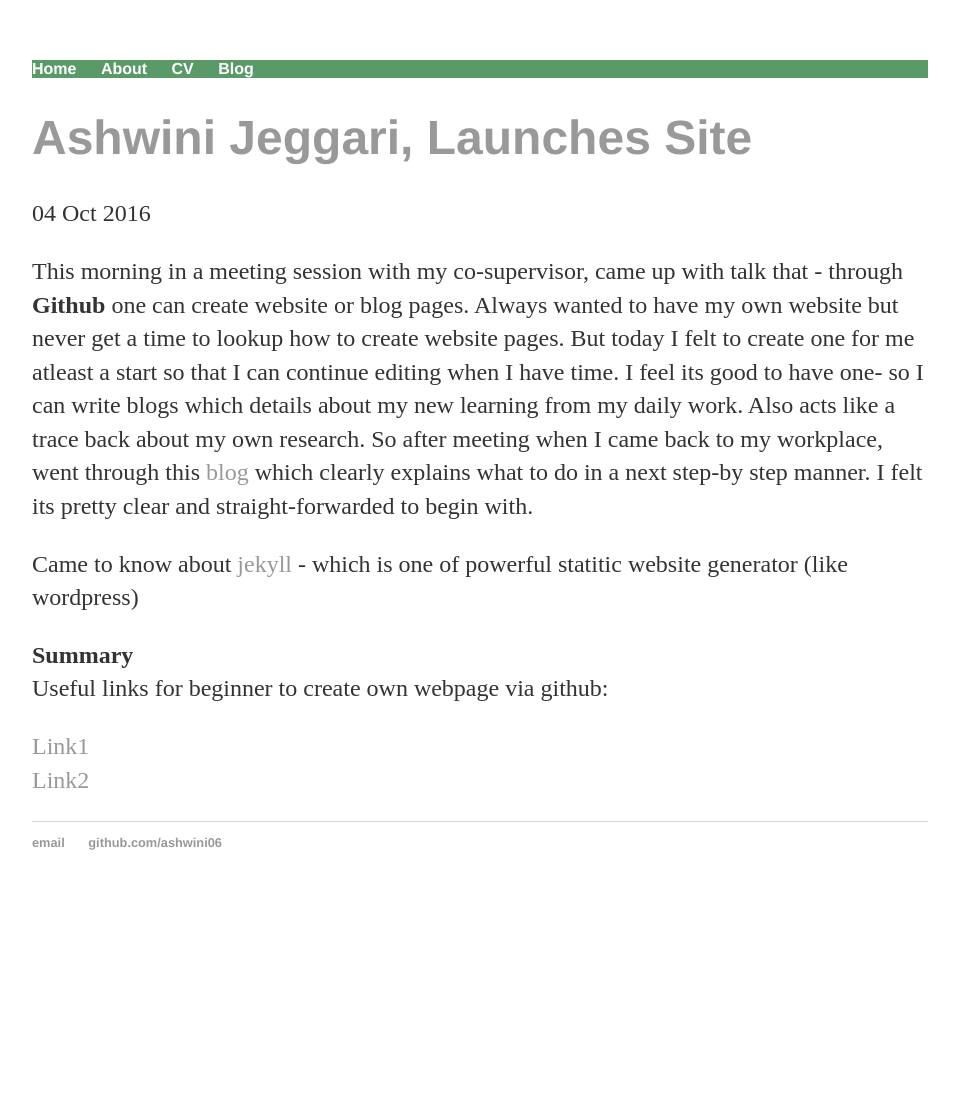
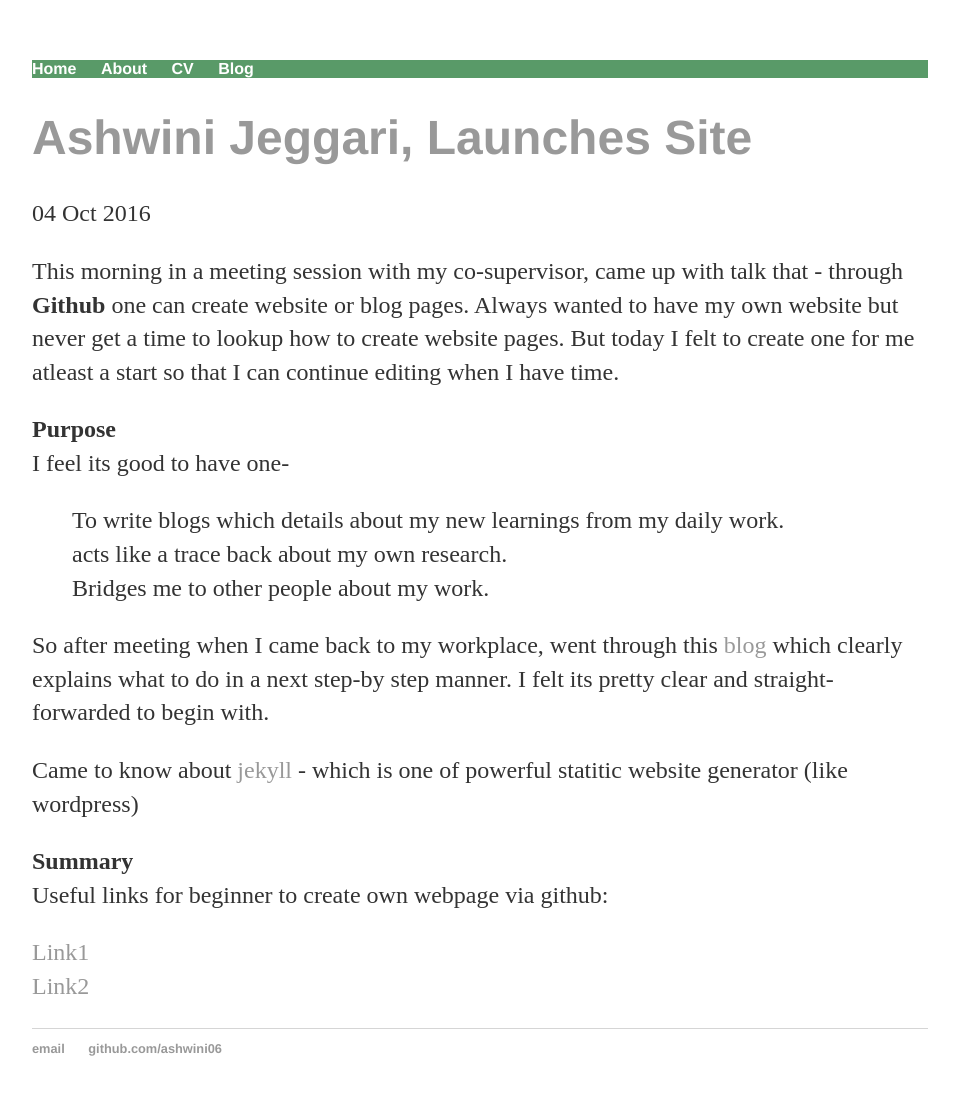
Before and after one commit to ashwini06/ashwini06.github.io, a Jekyll site: the page built from _posts/2016-10-04-ashwini-website-launched.md, in a window 1280 px wide. Shown: the whole page, without its empty margins (160-1119 px from the left). Built offline with Jekyll 4.4.1, drawn with Linux system fonts in a browser that asks for light colours; before the commit the page ends 910 px from its top, so only the background shows below that.

Commit message:
Update 2016-10-04-ashwini-website-launched.md

```diff
--- a/_posts/2016-10-04-ashwini-website-launched.md
+++ b/_posts/2016-10-04-ashwini-website-launched.md
@@ -6,8 +6,13 @@ date: 2016-10-04
 
 This morning in a meeting session with my co-supervisor, came up with talk that - through **Github** one can create website or blog pages.
 Always wanted to have my own website but never get a time to lookup how to create website pages. But today I felt to create one for me atleast a start so that I can continue editing when I have time.
-I feel its good to have one- so I can write blogs which details about my new learning from my daily work.
-Also acts like a trace back about my own research.
+
+**Purpose**
+I feel its good to have one-
+> To write blogs which details about my new learnings from my daily work.
+> acts like a trace back about my own research.
+Bridges me to other people about my work.
+
 So after meeting when I came back to my workplace, went through this [blog](http://jmcglone.com/guides/github-pages) which clearly explains what to do in a next step-by step manner. I felt its pretty clear and straight-forwarded to begin with.
 
 Came to know about [jekyll](http://jekyllrb.com/docs/structure/)  - which is one of powerful statitic website generator (like wordpress)
```
